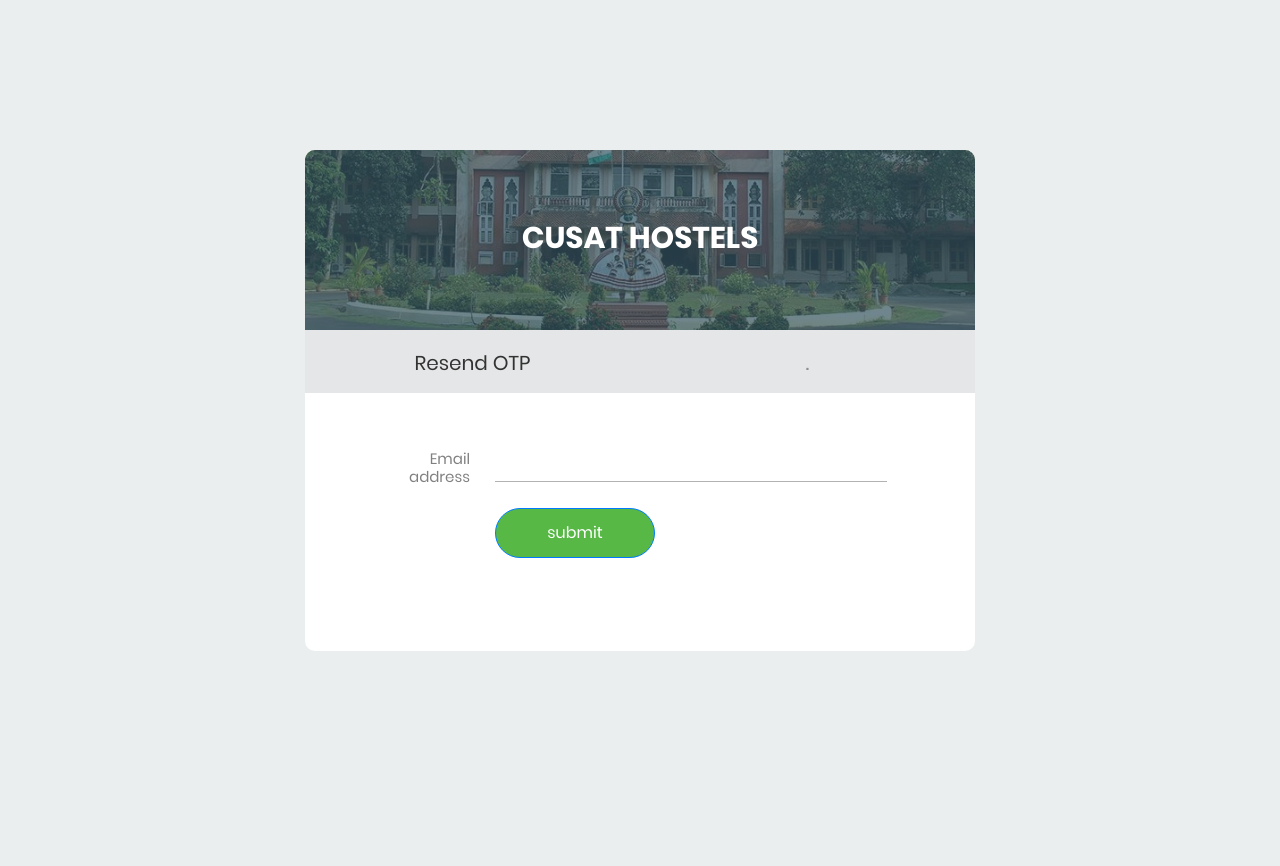
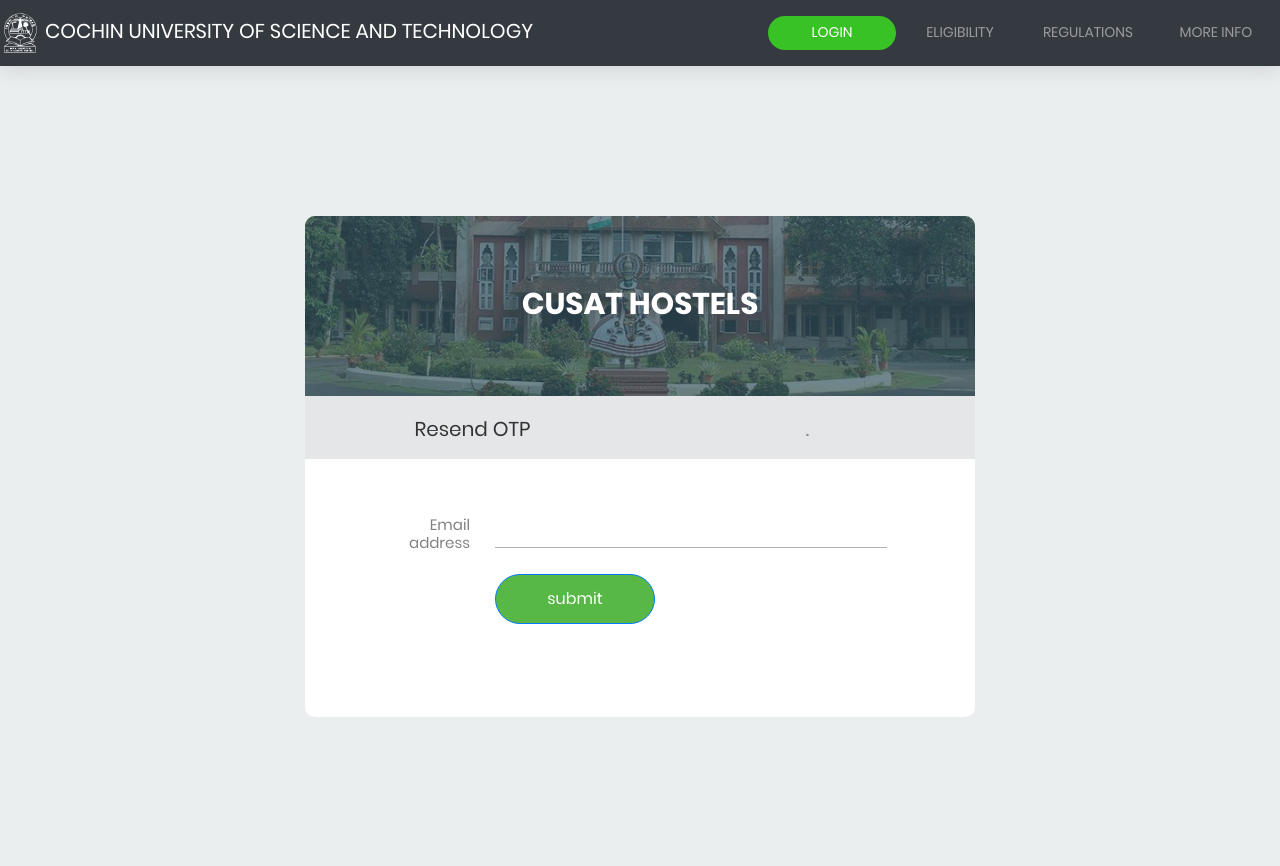
Before and after one commit to abinrajkb/hostel, a Django app: page /auth/resend/ in a window 1280 px wide. Before the commit the page ends 651 px from the top, so only its background shows below. Run offline with Django 3.2, Linux system fonts and the light colour scheme; some libraries are stand-ins or nearby versions.

Commit message:
included the navbar in the login page.

```diff
--- a/Template/Application/index.html
+++ b/Template/Application/index.html
@@ -10,7 +10,7 @@
     <nav class="navbar navbar-expand-lg navbar-dark bg-dark tabs">
         <a class="navbar-brand " href="{% url 'Homapage:homepage' %}">
             <img class="img-responsive2" src="{% static 'images/logo.svg' %}" width="40" height="40" alt="CUSAT"> <span
-                id="sp">CENTRAL OFFICE FOR UNIVERSITY HOSTELS</span>
+                id="sp">COCHIN UNIVERSITY OF SCIENCE AND TECHNOLOGY</span>
         </a>
         <button class="navbar-toggler" type="button" data-toggle="collapse" data-target="#navbarNavDropdown"
                 aria-controls="navbarNavDropdown" aria-expanded="false" aria-label="Toggle navigation">
--- a/Template/Application/view.html
+++ b/Template/Application/view.html
@@ -10,7 +10,7 @@
     <nav class="navbar navbar-expand-lg navbar-dark bg-dark tabs">
         <a class="navbar-brand " href="{% url 'Homapage:homepage' %}">
             <img class="img-responsive2" src="{% static 'images/logo.svg' %}" width="40" height="40" alt="CUSAT"> <span
-                id="sp">CENTRAL OFFICE FOR UNIVERSITY HOSTEL</span>
+                id="sp">COCHIN UNIVERSITY OF SCIENCE AND TECHNOLOGY</span>
         </a>
         <button class="navbar-toggler" type="button" data-toggle="collapse" data-target="#navbarNavDropdown"
                 aria-controls="navbarNavDropdown" aria-expanded="false" aria-label="Toggle navigation">
--- a/Template/Homepage/homepage.html
+++ b/Template/Homepage/homepage.html
@@ -11,7 +11,7 @@
     <nav class="navbar navbar-expand-lg navbar-dark  tabs fixed-top">
         <a class="navbar-brand" href="#">
             <img class="img-responsive2" src="{% static 'images/logo.svg' %}" width="40px" height="40px" alt="CUSAT">
-            <span id = 'sp'>CENTRAL OFFICE FOR UNIVERSITY HOSTELS</span>
+            <span id = 'sp'>COCHIN UNIVERSITY OF SCIENCE AND TECHNOLOGY</span>
         </a>
         <button class="navbar-toggler" type="button" data-toggle="collapse" data-target="#navbarNavDropdown"
                 aria-controls="navbarNavDropdown" aria-expanded="false" aria-label="Toggle navigation">
--- a/Template/login/login.html
+++ b/Template/login/login.html
@@ -4,9 +4,41 @@
 {% block css %}
     <link rel="stylesheet" type="text/css" href="{% static 'login/css/util.css' %}">
     <link rel="stylesheet" type="text/css" href="{% static 'login/css/main.css' %}">
+
 {% endblock %}
 
+{% block navbar %}
+    <nav class="navbar navbar-expand-lg navbar-dark bg-dark tabs">
+        <a class="navbar-brand " href="{% url 'Homapage:homepage' %}">
+            <img class="img-responsive2" src="{% static 'images/logo.svg' %}" width="40" height="40" alt="CUSAT"> <span
+                id="sp">COCHIN UNIVERSITY OF SCIENCE AND TECHNOLOGY</span>
+        </a>
+        <button class="navbar-toggler" type="button" data-toggle="collapse" data-target="#navbarNavDropdown"
+                aria-controls="navbarNavDropdown" aria-expanded="false" aria-label="Toggle navigation">
+            <span class="navbar-toggler-icon"></span>
+        </button>
+        <div class="collapse navbar-collapse" id="navbarNavDropdown">
+            <div class="selector"></div>
+            <ul class="navbar-nav mr-auto">
+            </ul>
+            <ul class="navbar-nav ">
+                <li class="nav-item ">
+                    <a href="#" class="bez nav-link active1">Login</a>
+                </li>
+                <li class="nav-item ">
+                    <a href="#" class="bez nav-link">Eligibility</a>
+                </li>
+                <li class="nav-item ">
+                    <a href="#" class="bez nav-link">Regulations</a>
+                </li>
+                <li class="nav-item ">
+                    <a href="#" class="bez nav-link">More info</a>
+                </li>
 
+            </ul>
+        </div>
+    </nav>
+{% endblock %}
 
 {% block contents %}
 
--- a/static/Application/css/main.css
+++ b/static/Application/css/main.css
@@ -835,7 +835,7 @@
 
 @media screen and (max-width: 510px) {
     #sp {
-        font-size: 12px;
+        font-size: 9px;
     }
 }
 
--- a/static/Homepage/css/homepage_util.css
+++ b/static/Homepage/css/homepage_util.css
@@ -148,7 +148,7 @@
 
 @media screen and (max-width: 510px) {
     #sp {
-        font-size: 10px;
+        font-size: 7px;
     }
 }
 
--- a/static/login/css/main.css
+++ b/static/login/css/main.css
@@ -556,3 +556,79 @@
   text-align: center;
   font-size: 1em;
 }
+
+/*---------------------- navbar---------------------------*/
+
+.wrapper {
+    text-align: center;
+    margin: 40px auto;
+}
+
+.tabs {
+    width: 100%;
+    margin-top: 0px;
+    margin-bottom: 0px;
+    font-size: 15px;
+    padding: 0px;
+    list-style: none;
+
+    background: #383736;
+    box-shadow: 0px 5px 20px rgba(0, 0, 0, 0.1);
+    position: relative;
+}
+
+.tabs a.bez {
+    text-decoration: none;
+    /*height: 30px;*/
+    color: #ffffff;
+    text-transform: uppercase;
+    padding: 5px 0px;
+    width: 10vw;
+    text-align: center;
+    vertical-align: center;
+    transition-duration: 0.6s;
+}
+
+.navbar {
+    padding-top: 1vh;
+    padding-bottom: 1vh;
+}
+
+.tabs a.active1 {
+
+    /*background: linear-gradient(45deg, #ffffff 0%,#ffffff 100%);*/
+    border-radius: 50px;
+    color: #FFFFFF !important;
+}
+
+@media screen and (max-width: 980px) {
+    .tabs a.bez {
+
+        width: 97vw;
+    }
+}
+
+.tabs a i {
+    margin-right: 5px;
+}
+
+.tabs .selector {
+    height: 100%;
+    display: inline-block;
+    position: absolute;
+    border-radius: 50px;
+    transition-duration: 0.6s;
+    transition-timing-function: cubic-bezier(0.68, -0.55, 0.265, 1.55);
+    color: #1b1e21;
+    background: #05abe0;
+    background: -moz-linear-gradient(45deg, #ffffff 0%, #000000 100%);
+    background: -webkit-linear-gradient(45deg, #ffffff 0%, #000000 100%);
+    background: linear-gradient(45deg, #38c225 0%, #38c225 100%);
+    filter: progid:DXImageTransform.Microsoft.gradient(startColorstr='#05abe0', endColorstr='#8200f4', GradientType=1);
+}
+
+@media screen and (max-width: 510px) {
+    #sp {
+        font-size: 9px;
+    }
+}
--- a/static/login/js/main.js
+++ b/static/login/js/main.js
@@ -106,3 +106,79 @@
         event.preventDefault();
     }
 }
+
+
+// ======== navbar ===========
+
+
+(function ($) {
+    'use strict';
+
+    var activeItem = $('.bez.active1');
+    var activeWidth = $(activeItem).innerWidth();
+    var activeHeight = $(activeItem).outerHeight();
+    var itemPos = $(activeItem).position();
+    $(".selector").css({
+        "left": itemPos.left + "px",
+        "width": activeWidth + "px",
+        "height": activeHeight + "px",
+        "top": itemPos + "px"
+    });
+    $(".selector").append($(".active1").clone());
+
+
+    $(".bez").on("click", function (e) {
+
+        $('.bez').removeClass("active1");
+        $(this).addClass('active1');
+        $(".selector").empty()
+        var activeWidth = $(this).outerWidth();
+        var itemPos = $(this).position();
+        var activeHeight = activeItem.outerHeight();
+        $(".selector").css({
+            "left": itemPos.left + "px",
+            "height": activeHeight + "px",
+            "width": activeWidth + "px",
+            "top": itemPos.top + "px"
+        });
+        $(".selector").append($(".active1").clone())
+    });
+
+    function toggle() {
+        $(".selector").empty()
+
+        var activeWidth = $(".active1").outerWidth();
+        var itemPos = $(".active1").position();
+        var activeHeight = activeItem.outerHeight();
+        $(".selector").css({
+            "left": itemPos.left + "px",
+            "height": activeHeight + "px",
+            "width": activeWidth + "px",
+            "top": itemPos.top + "px"
+        });
+        $(".selector").append($(".active1").clone())
+    }
+
+    setInterval(toggle, 400)
+
+    $('.navbar-toggler').on('click', function () {
+        setTimeout(toggle, 500)
+    })
+
+    $(window).on("resize", function (e) {
+        e.preventDefault();
+        $(".selector").empty()
+
+        var activeWidth = $(".active1").outerWidth();
+        var itemPos = $(".active1").position();
+        var activeHeight = activeItem.outerHeight();
+        $(".selector").css({
+            "left": itemPos.left + "px",
+            "height": activeHeight + "px",
+            "width": activeWidth + "px",
+            "top": itemPos.top + "px"
+        });
+        $(".selector").append($(".active1").clone())
+    })
+
+})(jQuery);
```
